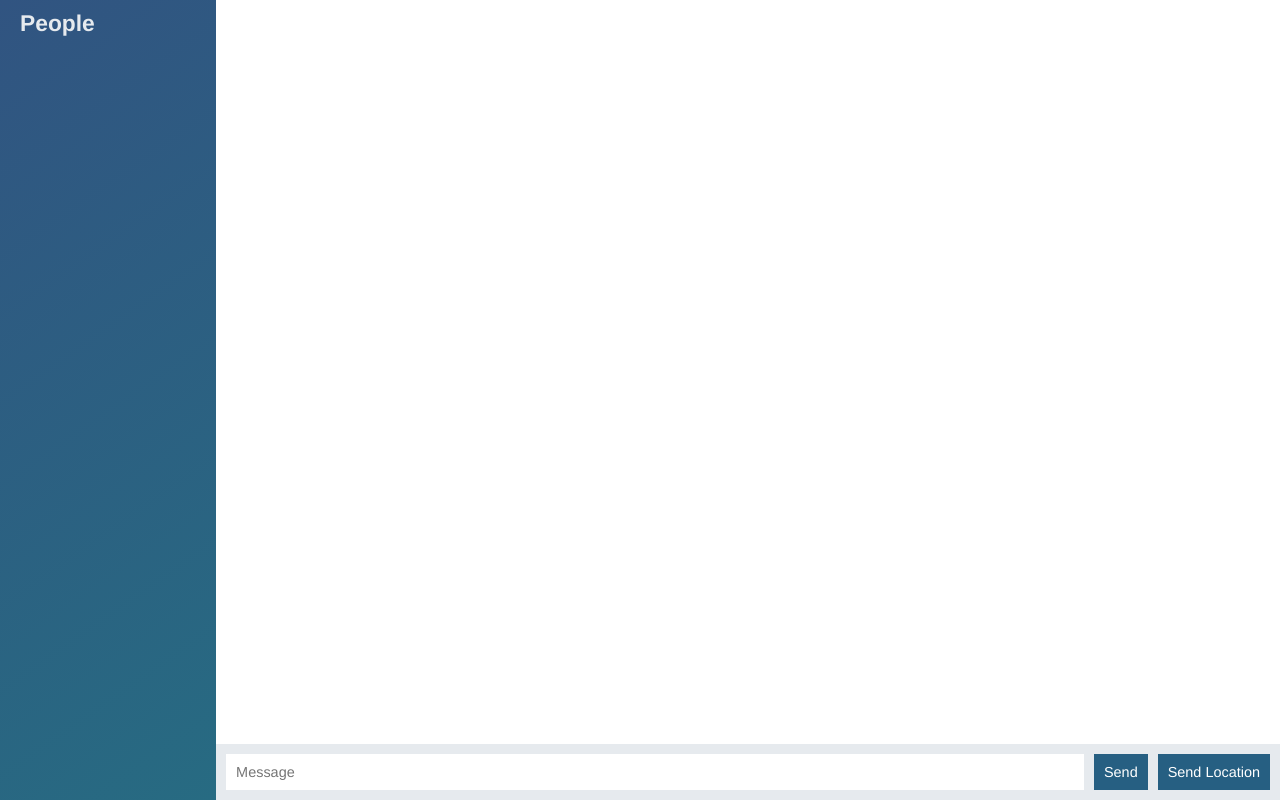
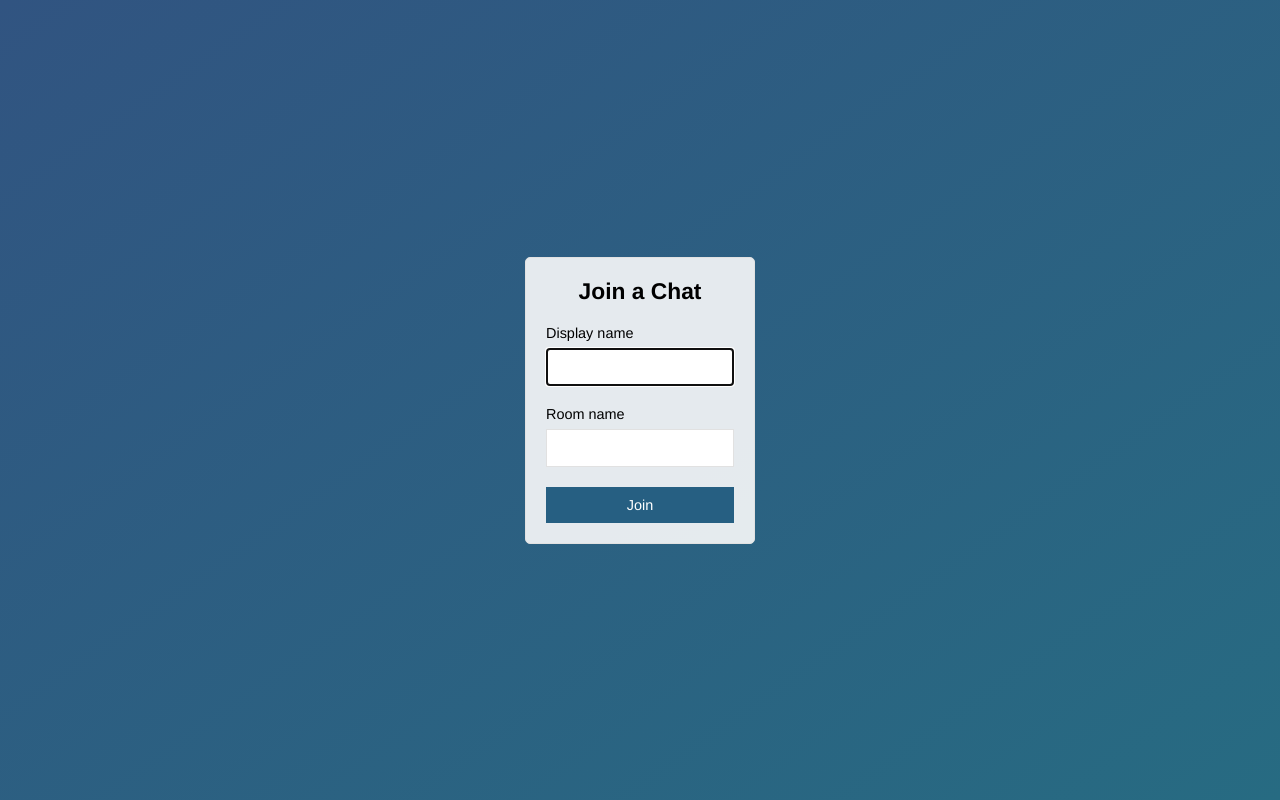
Before and after one commit to mahfuzak08/node-course-socket-chat, a website: page public/index.html in a window 1280 px wide. Drawn offline with nearby package versions, Linux system fonts and the light colour scheme; no server answers.

Commit message:
Add Join page

```diff
--- a/public/index.html
+++ b/public/index.html
@@ -2,55 +2,28 @@
 <html>
   <head>
     <meta charset="utf-8">
+    <title>Join | ChatApp</title>
+    <meta name="viewport" content="width=device-width, inital-scale=1, user-scalable=no">
     <link rel="stylesheet" href="/css/style.css">
-    <title>Chat App</title>
   </head>
-  <body class="chat">
-    <div class="chat__sidebar">
-      <h3>People</h3>
-      <div id="users"></div>
+  <body class="centered-form">
+    <div class="centered-form__form">
+      <form action="/chat.html">
+        <div class="form-field">
+          <h3>Join a Chat</h3>
+        </div>
+        <div class="form-field">
+          <label>Display name</label>
+          <input type="text" name="name" autofocus />
+        </div>
+        <div class="form-field">
+          <label>Room name</label>
+          <input type="text" name="room">
+        </div>
+        <div class="form-field">
+          <button>Join</button>
+        </div>
+      </form>
     </div>
-
-    <div class="chat__main">
-      <ol id="messages" class="chat__messages"></ol>
-
-      <div class="chat__footer">
-        <form id="message-form">
-          <input name="message" type="text" placeholder="Message" />
-          <button>Send</button>
-        </form>
-        <button id='send-location'>Send Location</button>
-      </div>
-    </div>
-
-    <script id="message-template" type="text/template">
-      <li class="message">
-        <div class="message__title">
-          <h4>{{from}}</h4>
-          <span>{{createdAt}}</span>
-        </div>
-        <div class="message__body">
-          <p>{{text}}</p>
-        </div>
-      </li>
-    </script>
-
-    <script id="message-template-url" type="text/template">
-      <li class="message">
-        <div class="message__title">
-          <h4>{{from}}</h4>
-          <span>{{createdAt}}</span>
-        </div>
-        <div class="message__body">
-          <p><a href={{url}} target="_blank">My current location</a></p>
-        </div>
-      </li>
-    </script>
-
-    <script src="/socket.io/socket.io.js"></script>
-    <script src="/js/libs/jquery-3.3.1.min.js"></script>
-    <script src="/js/libs/moment.js"></script>
-    <script src="/js/libs/mustache.js"></script>
-    <script src="/js/index.js"></script>
   </body>
 </html>
```
Also changed, not shown: public/chat.html (added, +57 -0 lines), public/js/chat.js (renamed from public/js/index.js).
